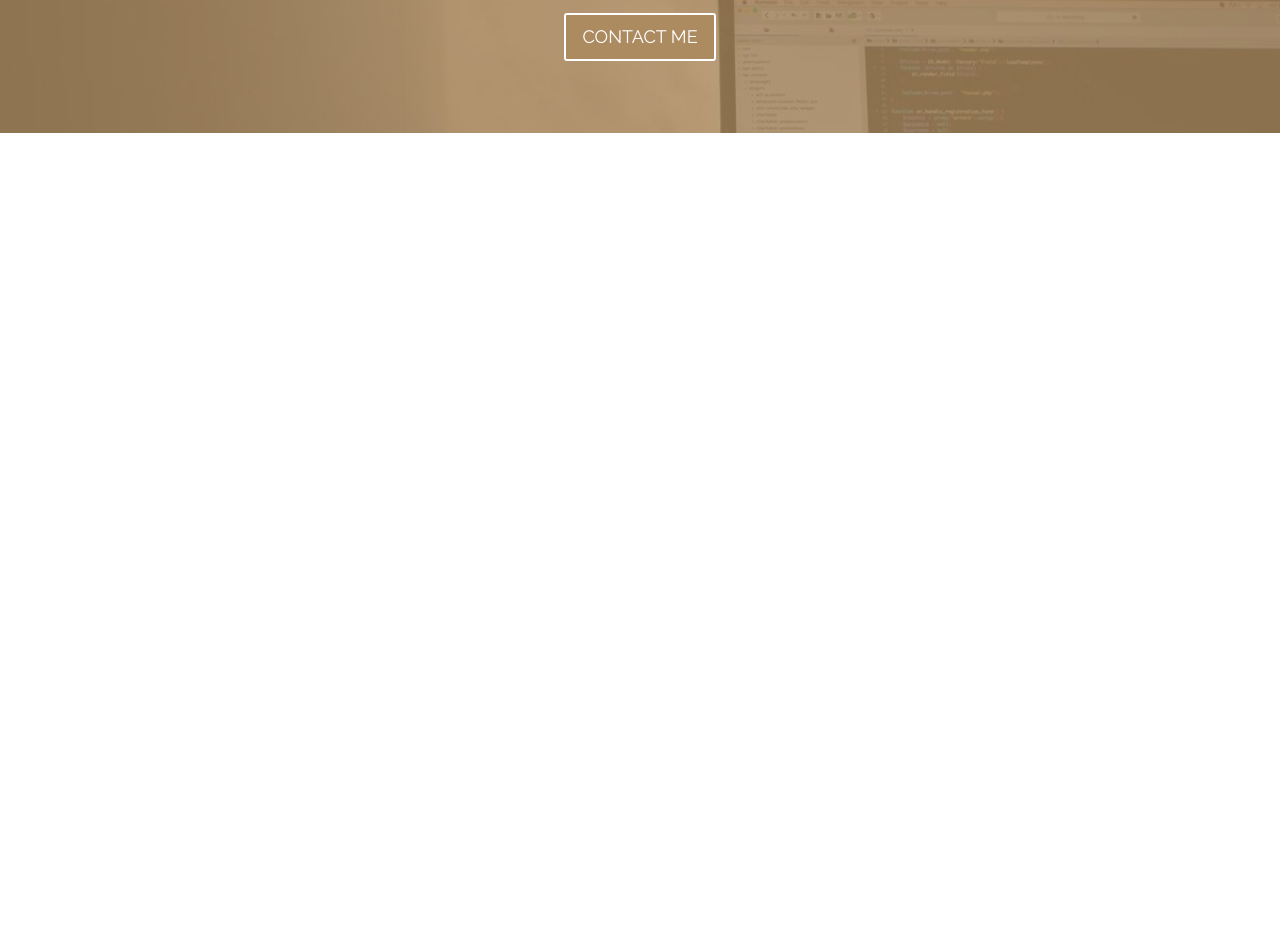
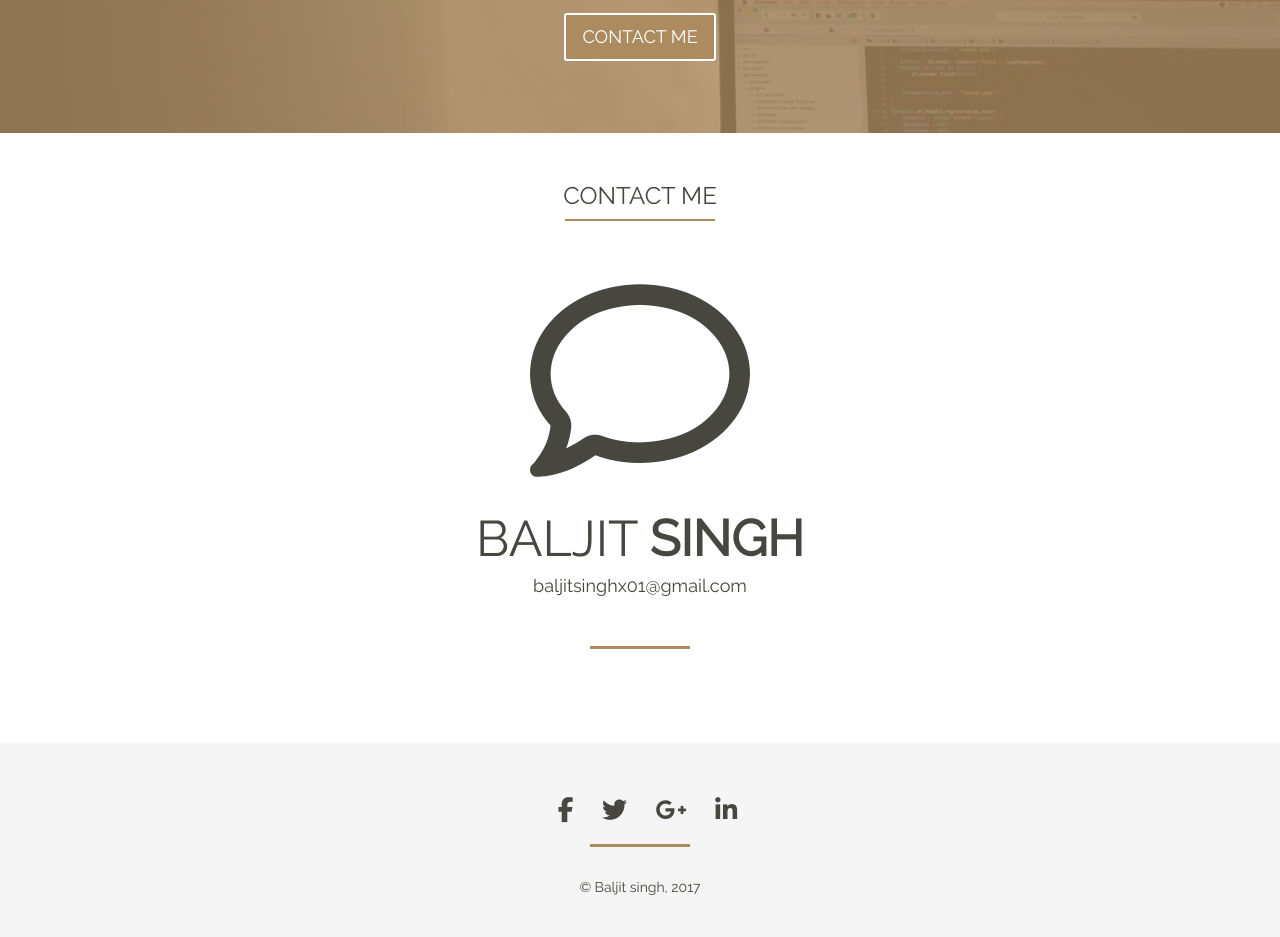
Before and after one commit to baljit-singh/Portfolio-site, a plain HTML site: page index.html in a window 1280 px wide. Shown: the part 1627-2564 px from the top of the page. Before the commit the page ends 2470 px from the top, so only its background shows below. Drawn offline with nearby package versions, Linux system fonts and the light colour scheme; a script that the page names is missing.

Commit message:
added contact section

```diff
--- a/css/style.sass
+++ b/css/style.sass
@@ -2,6 +2,7 @@ $buttonColor: #AD8B60
 $background-color: #0C0C0C
 $textColor: #909090
 $bodyTextColor: #474740
+$footerColor: #F5F5F5
 
 
 body
@@ -29,6 +30,14 @@ span.divider
 	height: 2px
 	background-color: $buttonColor
 	margin: auto
+
+span.dividerTwo
+	display: block
+	width: 100px
+	height: 3px
+	background-color: $buttonColor
+	margin: auto
+	text-align: center
 
 .imgSection
 	background:
@@ -112,6 +121,53 @@ span.divider
 		&:hover
 			background-color: darken($buttonColor, 10%)
 
+.contactSection
+	// background-color: $footerColor
+	text-align: center
+	padding-top: 30px
+
+	i
+		margin-top: 50px
+		font-size: 220px
+
+	h1
+		font-size: 50px
+
+	h4
+		padding-bottom: 40px
+
+
+
+		// .highlight
+		// 	font-weight: bold
+
+footer
+	background-color: $footerColor
+	padding: 50px 0 30px 0
+	text-align: center
+
+	ul
+		list-style: none
+		margin-bottom: 15px
+
+		li
+			display: inline-block
+			font-size: 25px
+			margin-right: 25px
+
+			a
+				color: $bodyTextColor
+				transition: 0.3s ease
+				cursor: pointer
+
+				&:hover
+					color: $buttonColor
+
+	.copyright
+		margin-top: 30px
+
+
+
 
 @media (max-width: 1200px)
 	.imgSection
--- a/index.html
+++ b/index.html
@@ -64,7 +64,28 @@
     <input class="btn  btn-lg" type="submit" name="submit" value="CONTACT ME "/>
   </div>
   <div class="container contactSection">
+    <h3>CONTACT ME</h3>
+    <span class="divider"></span>
+    <i class="fa fa-comment-o" aria-hidden="true"></i>
+    <h1>BALJIT <strong>SINGH</strong></h1>
+    <h4>baljitsinghx01@gmail.com</h4>
+    <span class="dividerTwo"></span>
+    <!-- <p>Have a project you'd like to discuss</p> -->
   </div>
+  <footer>
+    <div class="row">
+      <div class=".col-md-12">
+        <ul>
+          <li><a href="#"><i class="fa fa-facebook" aria-hidden="true"></i></a></li>
+          <li><a href="#"><i class="fa fa-twitter" aria-hidden="true"></i></a></li>
+          <li><a href="#"><i class="fa fa-google-plus" aria-hidden="true"></i></a></li>
+          <li><a href="#"><i class="fa fa-linkedin" aria-hidden="true"></i></a></li>
+        </ul>
+        <span class="dividerTwo"></span>
+        <p class="copyright">&copy Baljit singh, 2017</p>
+      </div>
+    </div>
+  </footer>
 
     <script src="https://ajax.googleapis.com/ajax/libs/jquery/1.11.3/jquery.min.js"></script>
     <script src="js/parallax.js"></script>
--- a/js/functions.js
+++ b/js/functions.js
@@ -3,7 +3,7 @@ $(".imgSection").css("min-height",$(window).height() - 80);
 $(".aboutSection").css("min-height",$(window).height() - 70);
 $(".workSection").css("min-height",$(window).height() - 90);
 $(".quoteSection").css("min-height",$(window).height() - 490);
-$(".contactSection").css("min-height",$(window).height() - 90);
+$(".contactSection").css("min-height",$(window).height() - 190);
 
 
 $(window).scroll(function(){
```
Also changed, not shown: css/style.css, 1 other file.
